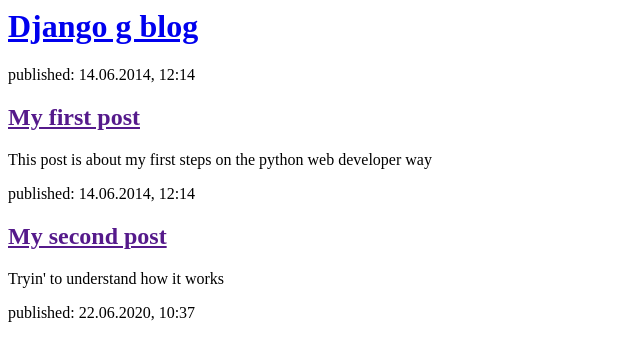
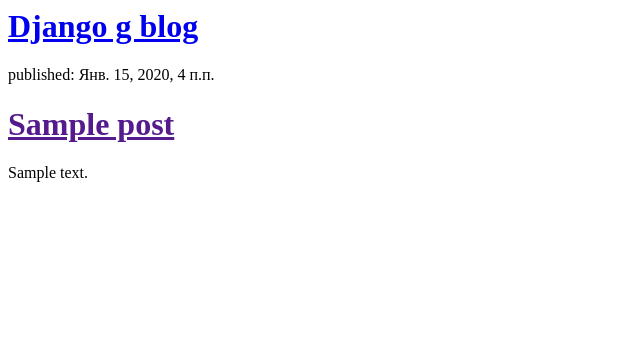
Before and after one commit to diasmalibekov/my-first-blog, a Django app: page / in a window 1280 px wide. Shown: the top 361 px of the page, without its empty margins (0-640 px from the left). Run offline with Django 3.2, Linux system fonts and the light colour scheme; tables that the repository leaves empty hold one stand-in row (values such as "Sample post").

Commit message:
template fixes

```diff
--- a/blog/templates/blog/post_list.html
+++ b/blog/templates/blog/post_list.html
@@ -6,18 +6,12 @@
         <div>
             <h1><a href="/">Django g blog</a></h1>
         </div>
-
-        <div>
-            <p>published: 14.06.2014, 12:14</p>
-            <h2><a href="">My first post</a></h2>
-            <p>This post is about my first steps on the python web developer way</p>
-        </div>
-
-        <div>
-            <p>published: 14.06.2014, 12:14</p>
-            <h2><a href="">My second post</a></h2>
-            <p>Tryin' to understand how it works </p>
-            <p>published: 22.06.2020, 10:37</p>
-        </div>
+        {% for post in posts %}
+            <div>
+                <p>published: {{ post.published_date }}</p>
+                <h1><a href=""> {{ post.title }} </a></h1>
+                <p>{{ post.text|linebreaksbr }}</p>
+            </div>
+        {% endfor %}
     </body>
 </html>
--- a/blog/views.py
+++ b/blog/views.py
@@ -1,4 +1,7 @@
 from django.shortcuts import render
+from .models import Post
+from django.utils import timezone
 
 def post_list(request):
-    return render(request, 'blog/post_list.html', {})
+    posts = Post.objects.filter(published_date__lte=timezone.now()).order_by('published_date')
+    return render(request, 'blog/post_list.html', {'posts': posts})
```
